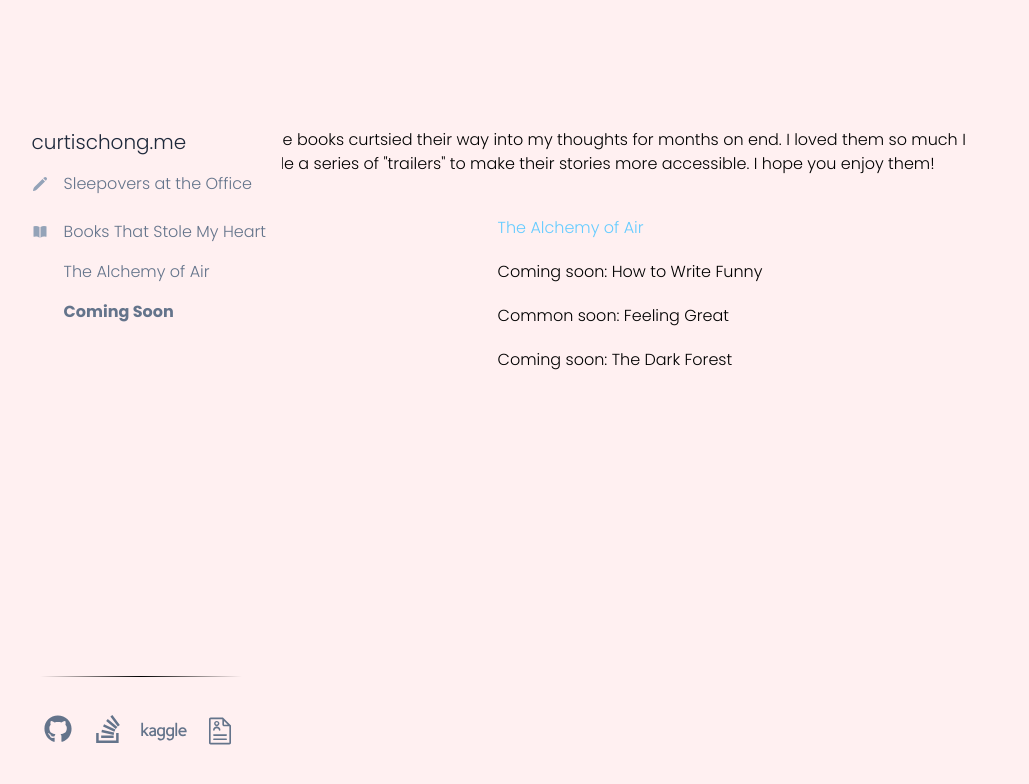
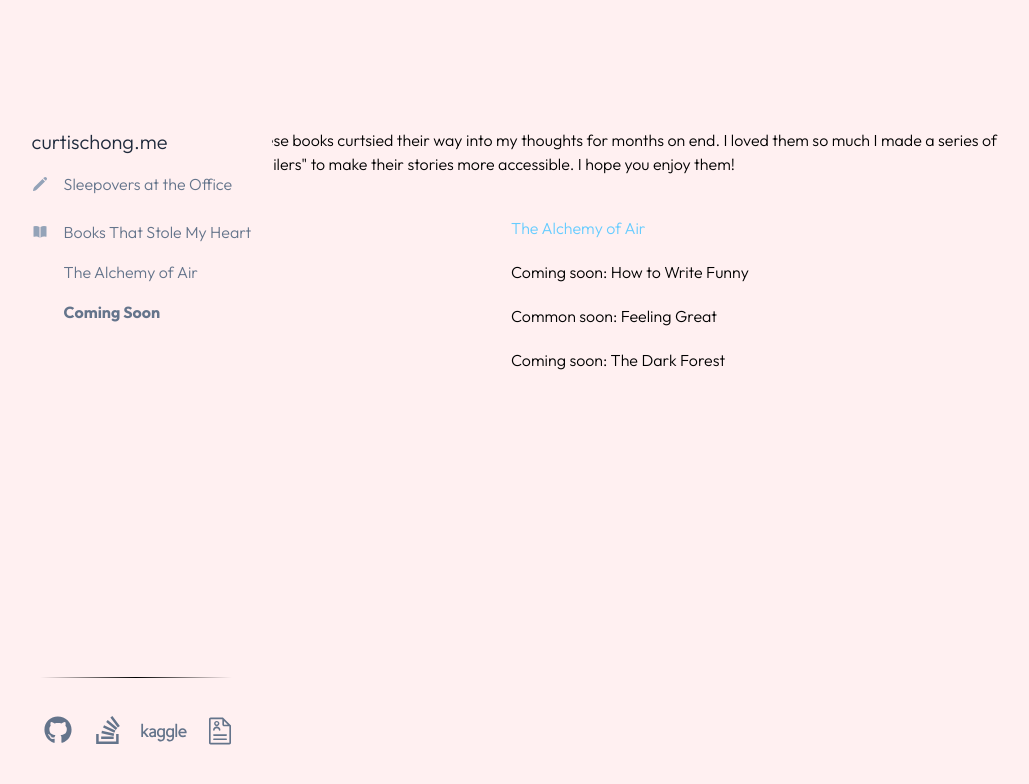
Before and after one commit to chongcurtis/chongcurtis.github.io, a Next.js app: page /books-coming-soon in a window 1280 px wide. Shown: the top 784 px of the page, without its empty margins (10-1039 px from the left). Built offline with nearby package versions, Linux system fonts and the light colour scheme.

Commit message:
switched font to outfit (#16)

```diff
--- a/src/pages/_app.tsx
+++ b/src/pages/_app.tsx
@@ -1,16 +1,16 @@
 import "@/styles/globals.css";
 
-import { Poppins } from "next/font/google";
+import { Outfit } from "next/font/google";
 import type { AppProps } from "next/app";
 import Sidebar from "@/components/sidebar/Sidebar";
 import classNames from "classnames";
 import Head from "next/head";
 
 // how to serve fonts: https://nextjs.org/docs/basic-features/font-optimization
-const poppins = Poppins({
+const poppins = Outfit({
     weight: ["100", "300", "700"],
     style: "normal",
-    subsets: ["latin-ext"],
+    subsets: ["latin"],
 });
 
 export default function App({ Component, pageProps }: AppProps) {
```
